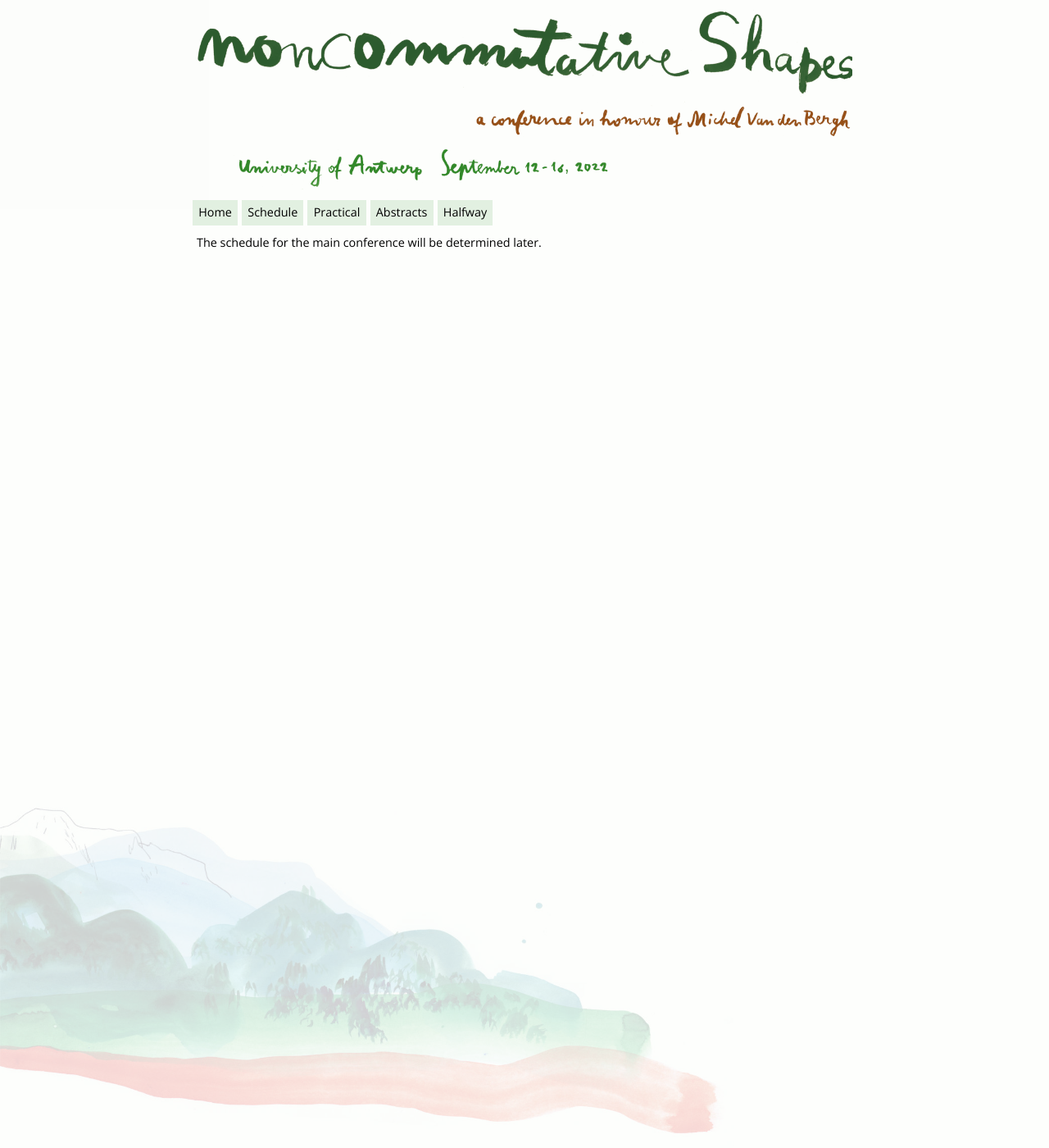
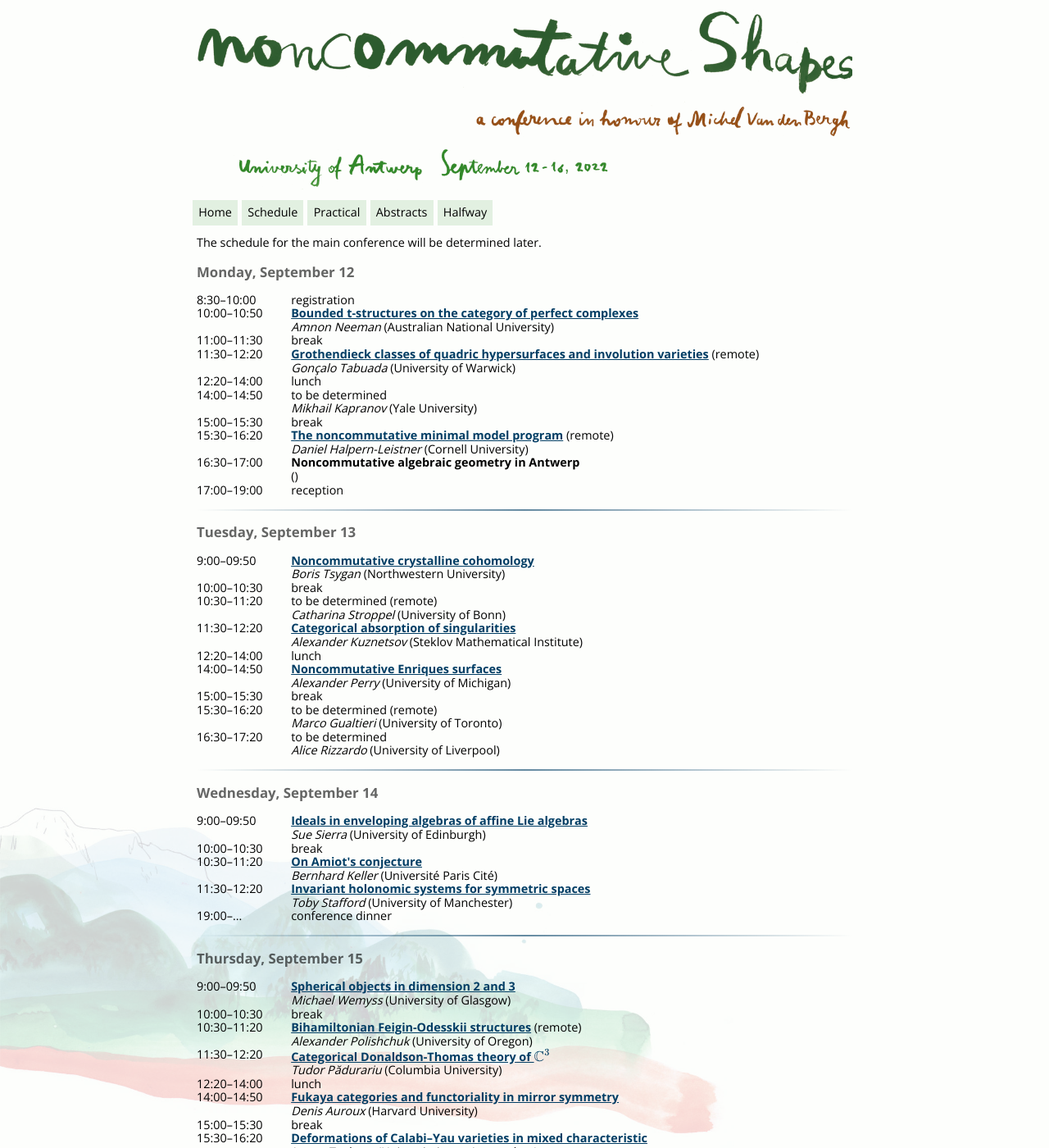
Before and after one commit to ncag-info/antwerp-2020, a Jekyll site: the page built from schedule.html, in a window 1280 px wide and 1400 px high. Shown: the whole window at 82% size. Built offline with Jekyll 4.4.1, drawn with Linux system fonts in a browser that asks for light colours; nearby versions of some CDN libraries; library files that are not in the unit come from our copies; formulas are drawn with MathJax 3; some of the changed text lies outside the part shown.

Commit message:
Schedule

```diff
--- a/_data/schedule.yml
+++ b/_data/schedule.yml
@@ -4,12 +4,12 @@
       { time: "8:30&ndash;10:00", other: "registration" },
       { time: "10:00&ndash;10:50", talk: neeman },
       { time: "11:00&ndash;11:30", other: "break" },
-      { time: "11:30&ndash;12:20", talk: keller },
+      { time: "11:30&ndash;12:20", talk: tabuada },
       { time: "12:20&ndash;14:00", other: "lunch" },
       { time: "14:00&ndash;14:50", talk: kapranov },
       { time: "15:00&ndash;15:30", other: "break" },
       { time: "15:30&ndash;16:20", talk: halpernleistner },
-      { time: "16:30&ndash;17:00", talk: "vanoystaeyen" },
+      { time: "16:30&ndash;17:00", talk: "history" },
       { time: "17:00&ndash;19:00", other: "reception" },
     ]
 
@@ -32,8 +32,9 @@
     [
       { time:  "9:00&ndash;09:50", talk: sierra },
       { time: "10:00&ndash;10:30", other: "break" },
-      { time: "10:30&ndash;11:20", talk: tabuada },
+      { time: "10:30&ndash;11:20", talk: keller },
       { time: "11:30&ndash;12:20", talk: stafford },
+      { time: "19:00&ndash;...", other: "conference dinner" },
     ]
 
 - date: Thursday, September 15
--- a/_data/talks.yml
+++ b/_data/talks.yml
@@ -64,6 +64,15 @@
   abstract: >
     <p>Noncommutative K3 surfaces have been intensely studied in recent years, especially in connection to cubic fourfolds and hyperkahler geometry. I will discuss a closely related story for noncommutative Enriques surfaces associated to certain Fano threefolds. In particular, I will explain the resolution of a conjecture of Kuznetsov relating these noncommutative surfaces for different types of Fano threefolds, as well as structural results about their moduli spaces of stable objects. This is based on joint works with Arend Bayer and with Laura Pertusi and Xiaolei Zhao.
 
+polishchuk:
+  title: Bihamiltonian Feigin-Odesskii structures
+  speaker: polishchuk
+  abstract: >
+    <p>This talk is based on joint works with Zheng Hua and Nikita Markarian.
+    We consider Poisson brackets on projective spaces arising from vector bundles on elliptic curves.
+    We construct examples of compatible Poisson brackets of this type from exceptional bundles on surfaces.
+    In the case of Poisson brackets associated with line bundles we give a geometric criterion of compatibility between the brackets.
+
 sierra:
   title: Ideals in enveloping algebras of affine Lie algebras
   speaker: sierra
--- a/schedule.html
+++ b/schedule.html
@@ -5,7 +5,6 @@
 
 The schedule for the main conference will be determined later.
 
-{% comment %}
 
 <!--
 <p>A <a href="schedule.pdf">printable version</a> of the schedule.
@@ -20,9 +19,9 @@
       {% assign talk = site.data.talks[slot.talk] %}
       {% assign speaker = site.data.speakers[slot.talk] %}
 
-      {% if slot.talk == "vanoystaeyen" %}
+      {% if slot.talk == "history" %}
         <dd class="title">Noncommutative algebraic geometry in Antwerp
-        <dd class="speaker"><span class="name">Fred Van Oystaeyen</span> (<span class="affiliation">University of Antwerp</span>)
+        <dd class="speaker"><span class="name"></span> ()
       {% else %}
         {% if site.data.talks[slot.talk] %}
           <dd class="title">
@@ -48,5 +47,3 @@
 <hr>
 
 {% endfor %}
-
-{% endcomment %}
```
